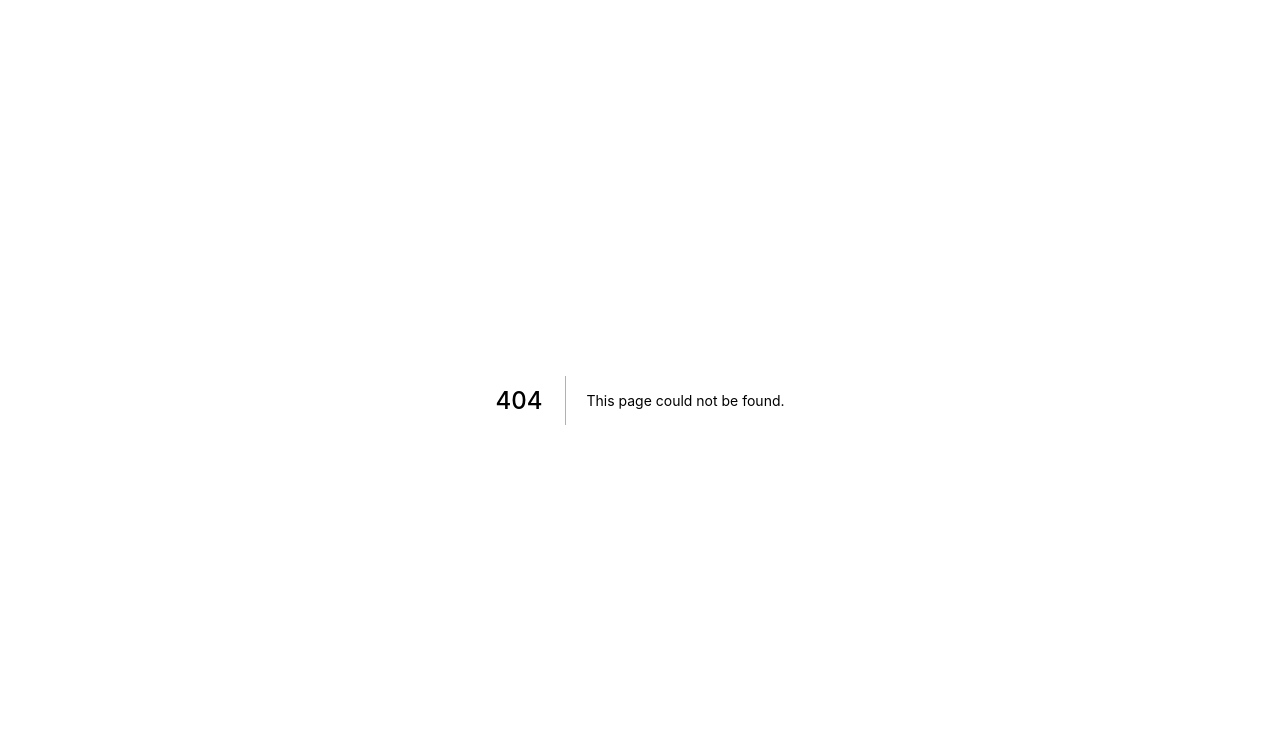
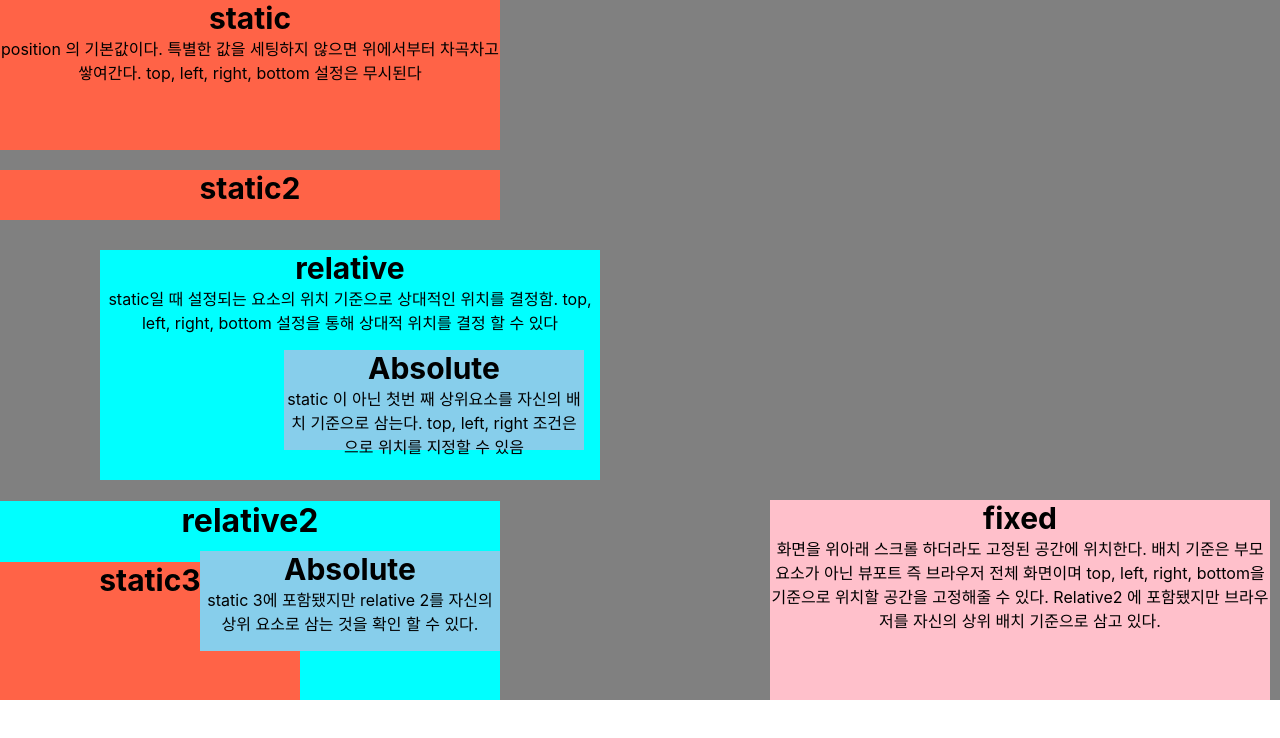
Before and after one commit to kwony/nextjs-study, a Next.js app: page /position in a window 1280 px wide. Before the commit this address had no page. Shown: the top 738 px of the page. Built offline with nearby package versions, Linux system fonts and the light colour scheme.

Commit message:
position 공부

```diff
--- /dev/null
+++ b/pages/position/index.js
@@ -0,0 +1,137 @@
+import React, { useState, useEffect } from 'react'
+
+
+// CSS의 position는 문서에서 어떻게 요소를 배치할 것인지를 결정하는 속성이다
+export default function Position() {
+    return (
+        <div style={{
+            backgroundColor: "gray",
+            textAlign: "center",
+            height: "700px",
+            width: "100%",
+            overflowY: "scroll"
+        }}>
+            <div style={{
+                height: "150px",
+                width: "500px",
+                backgroundColor: "tomato",
+            }}>
+                <div style={{
+                    fontWeight: "bold",
+                    fontSize: "30px"
+                }}>
+                    static
+                </div>
+                position 의 기본값이다. 특별한 값을 세팅하지 않으면 위에서부터 차곡차고 쌓여간다. top, left, right, bottom 설정은 무시된다
+            </div>
+            <div style={{
+                height: "50px",
+                width: "500px",
+                backgroundColor: "tomato",
+                marginTop: "20px"
+            }}>
+                <div style={{
+                    fontWeight: "bold",
+                    fontSize: "30px"
+                }}>
+                    static2
+                </div>
+            </div>
+
+            <div style={{
+                position: "relative",
+                width: "500px",
+                height: "230px",
+                top: "30px",
+                left: "100px",
+                backgroundColor: "cyan",
+            }}>
+                <div style={{
+                    fontWeight: "bold",
+                    fontSize: "30px"
+                }}>
+                    relative
+                </div>
+                static일 때 설정되는 요소의 위치 기준으로 상대적인 위치를 결정함. top, left, right, bottom 설정을 통해 상대적 위치를 결정 할 수 있다
+
+                <div style={{
+                    width: "300px",
+                    height: "100px",
+                    top: "100px",
+                    right: "16px",
+                    backgroundColor: "skyblue",
+                    position: "absolute"
+                }}>
+                    <div style={{
+                        fontWeight: "bold",
+                        fontSize: "30px"
+                    }}>
+                        Absolute
+                    </div>
+                    static 이 아닌 첫번 째 상위요소를 자신의 배치 기준으로 삼는다. top, left, right 조건은 으로 위치를 지정할 수 있음
+
+                </div>
+            </div>
+
+            <div style={{
+                position: "relative",
+                width: "500px",
+                height: "400px",
+                top: "30px",
+                backgroundColor: "cyan",
+            }}>
+                <h1>relative2</h1>
+
+                <div style={{
+                    position: "static",
+                    height: "200px",
+                    width: "300px",
+                    backgroundColor: "tomato"
+                }}>
+
+                    <div style={{
+                        fontWeight: "bold",
+                        fontSize: "30px"
+                    }}>
+                        static3
+                    </div>
+
+                    <div style={{
+                        width: "300px",
+                        height: "100px",
+                        top: "50px",
+                        right: "0px",
+                        backgroundColor: "skyblue",
+                        position: "absolute"
+                    }}>
+                        <div style={{
+                            fontWeight: "bold",
+                            fontSize: "30px"
+                        }}>
+                            Absolute
+                        </div>
+                        static 3에 포함됐지만 relative 2를 자신의 상위 요소로 삼는 것을 확인 할 수 있다.
+                    </div>
+                </div>
+
+                <div style={{
+                    width: "500px",
+                    height: "200px",
+                    position: "fixed",
+                    backgroundColor: "pink",
+                    bottom: "100px",
+                    right: "10px"
+                }}>
+                    <div style={{
+                        fontWeight: "bold",
+                        fontSize: "30px"
+                    }}>
+                        fixed
+                    </div>
+                    화면을 위아래 스크롤 하더라도 고정된 공간에 위치한다. 배치 기준은 부모요소가 아닌 뷰포트 즉 브라우저 전체 화면이며 top, left, right, bottom을 기준으로 위치할 공간을 고정해줄 수 있다.
+                    Relative2 에 포함됐지만 브라우저를 자신의 상위 배치 기준으로 삼고 있다.
+                </div>
+            </div>
+        </div>
+    )
+}
```
